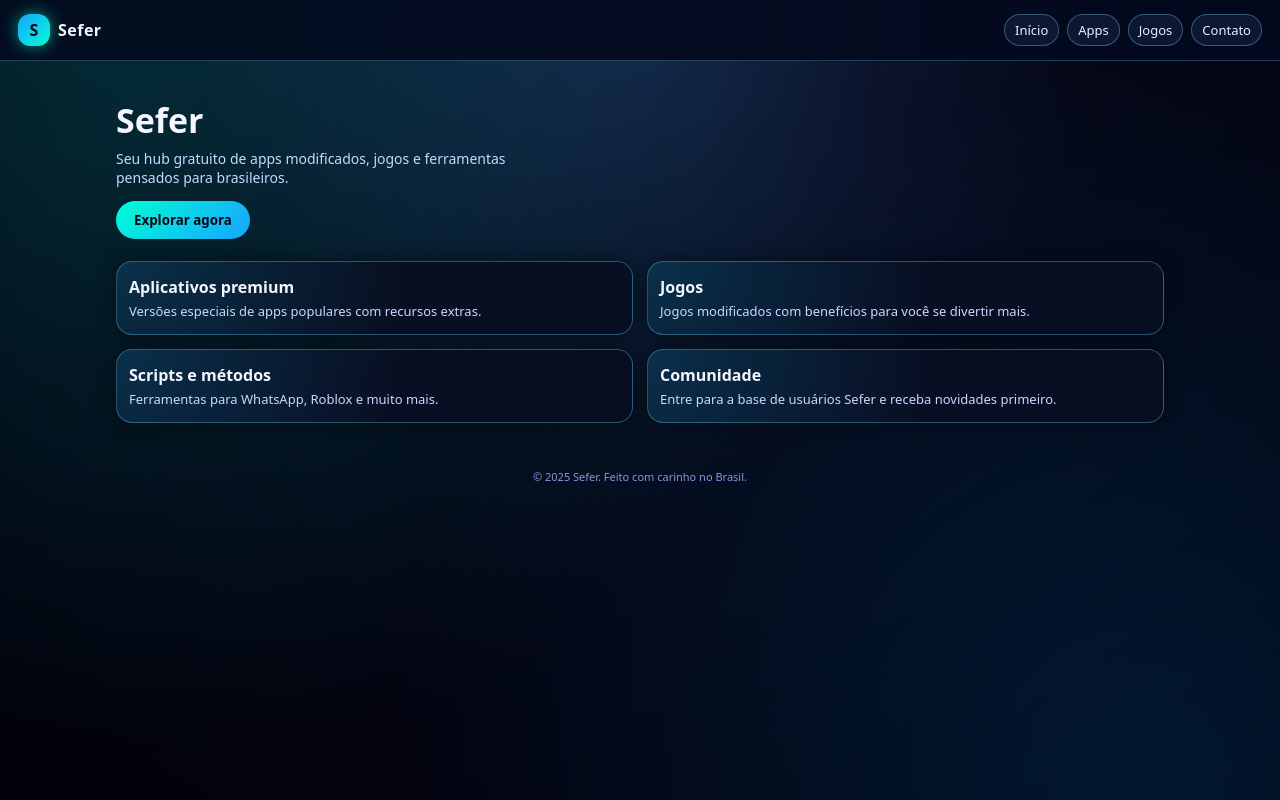
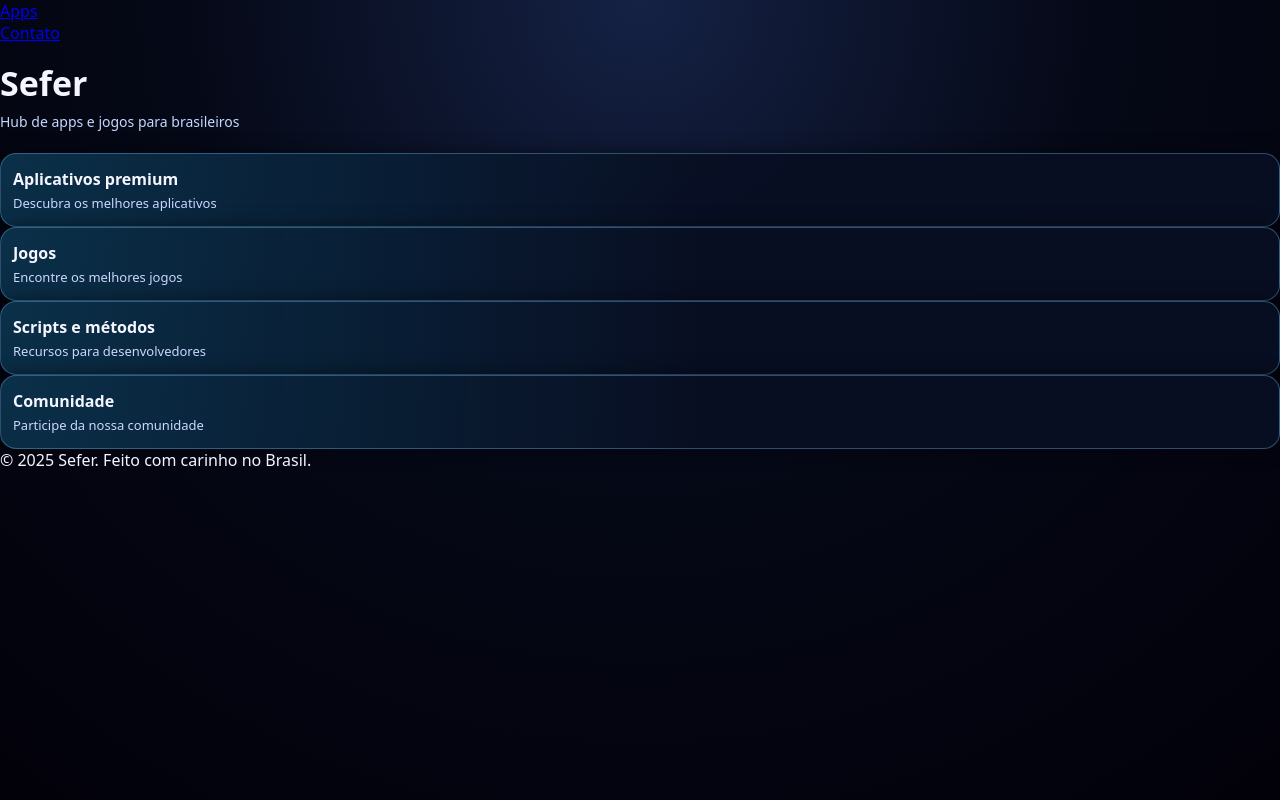
Before and after one commit to NexusLockSF/Sefer, a plain HTML site: page Index.html in a window 1280 px wide. Drawn offline with Linux system fonts and the light colour scheme.

Commit message:
Update Index.html

```diff
--- a/Index.html
+++ b/Index.html
@@ -2,58 +2,47 @@
 <html lang="pt-BR">
 <head>
   <meta charset="UTF-8">
-  <title>Sefer - Melhor site para vocês brasileiros</title>
   <meta name="viewport" content="width=device-width, initial-scale=1.0">
+  <title>Sefer</title>
   <link rel="stylesheet" href="style.css">
 </head>
 <body>
-  <div class="bg"></div>
-
-  <header class="topbar">
-    <div class="logo">
-      <span class="logo-icon">S</span>
-      <span class="logo-text">Sefer</span>
-    </div>
-    <nav class="menu">
-      <button class="menu-btn">Início</button>
-      <button class="menu-btn">Apps</button>
-      <button class="menu-btn">Jogos</button>
-      <button class="menu-btn">Contato</button>
+  <header>
+    <nav>
+      <ul>
+        <li><a href="
+        <li><a href="#">Apps</a></li>
+        <li><a href="
+        <li><a href="#">Contato</a></li>
+      </ul>
     </nav>
   </header>
-
-  <main class="content">
+  <main>
     <section class="hero">
       <h1>Sefer</h1>
-      <p>Seu hub gratuito de apps modificados, jogos e ferramentas pensados para brasileiros.</p>
-      <button class="primary-btn">Explorar agora</button>
+      <p>Hub de apps e jogos para brasileiros</p>
     </section>
-
-    <section class="cards-grid">
-      <article class="card">
+    <section class="cards">
+      <div class="card">
         <h2>Aplicativos premium</h2>
-        <p>Versões especiais de apps populares com recursos extras.</p>
-      </article>
-
-      <article class="card">
+        <p>Descubra os melhores aplicativos</p>
+      </div>
+      <div class="card">
         <h2>Jogos</h2>
-        <p>Jogos modificados com benefícios para você se divertir mais.</p>
-      </article>
-
-      <article class="card">
+        <p>Encontre os melhores jogos</p>
+      </div>
+      <div class="card">
         <h2>Scripts e métodos</h2>
-        <p>Ferramentas para WhatsApp, Roblox e muito mais.</p>
-      </article>
-
-      <article class="card">
+        <p>Recursos para desenvolvedores</p>
+      </div>
+      <div class="card">
         <h2>Comunidade</h2>
-        <p>Entre para a base de usuários Sefer e receba novidades primeiro.</p>
-      </article>
+        <p>Participe da nossa comunidade</p>
+      </div>
     </section>
   </main>
-
-  <footer class="footer">
-    <span>© 2025 Sefer. Feito com carinho no Brasil.</span>
+  <footer>
+    <p>&copy; 2025 Sefer. Feito com carinho no Brasil.</p>
   </footer>
 </body>
 </html>
```
